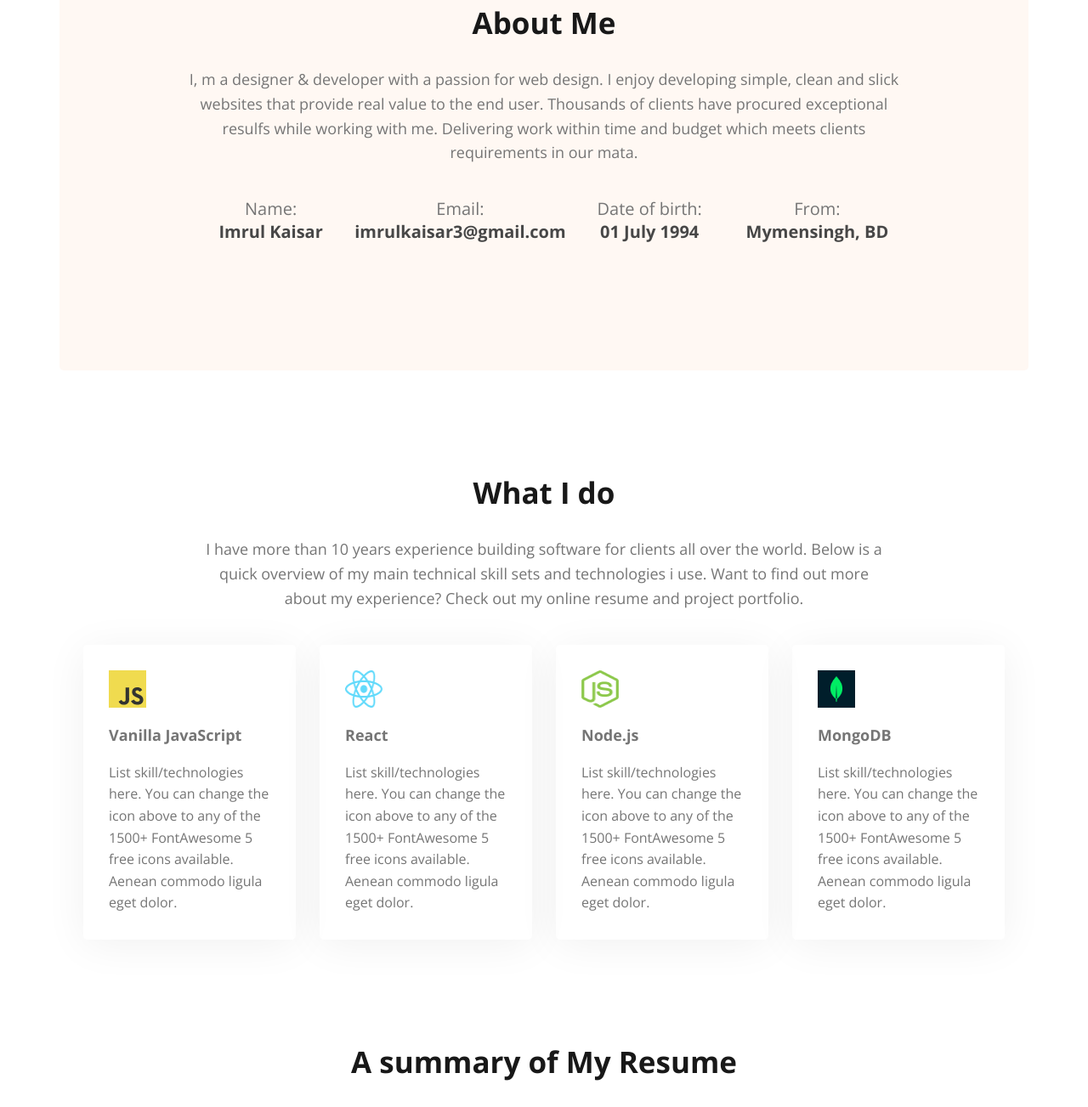
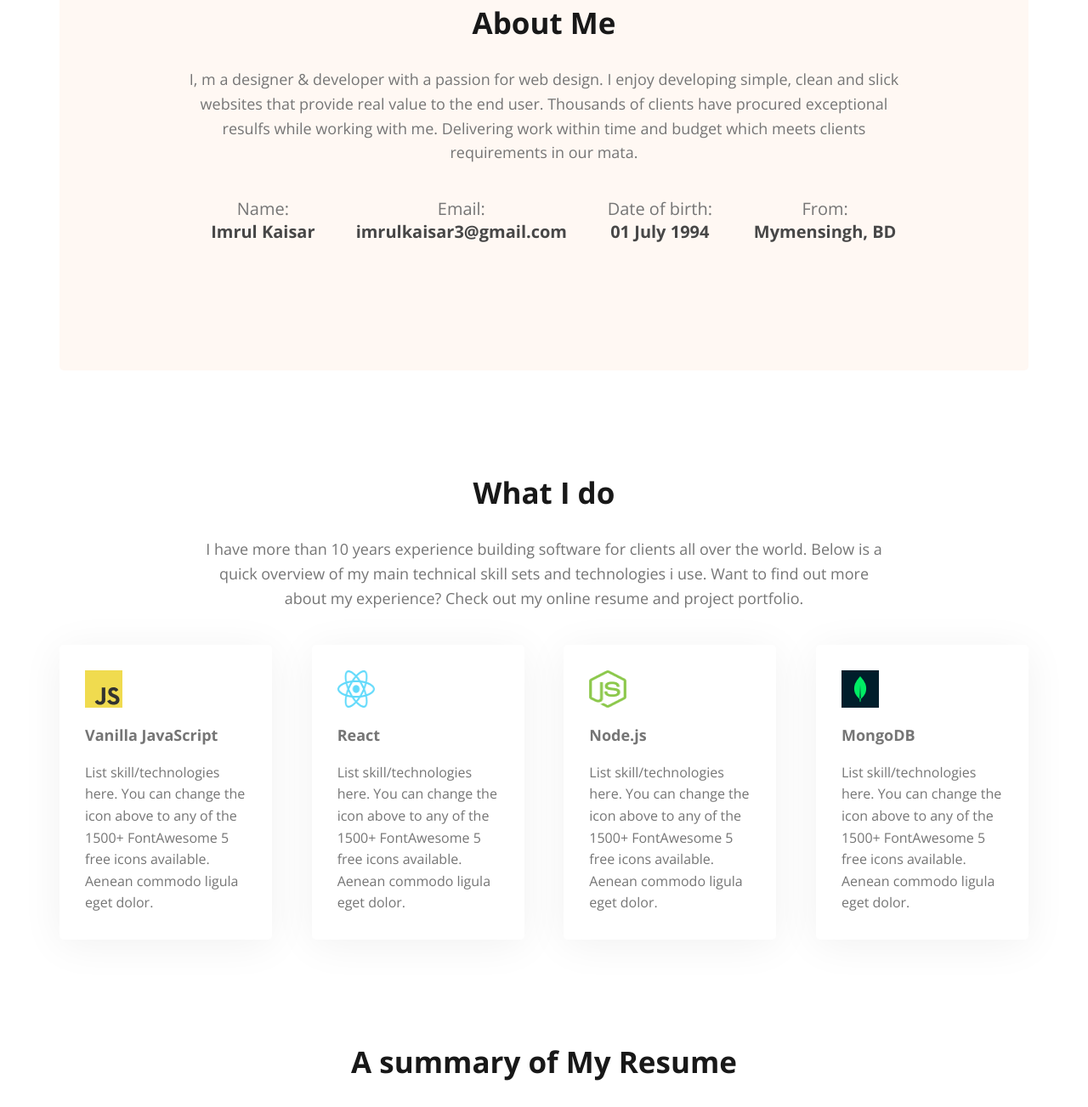
Before and after one commit to imrulkaisar/webdeveloper_portfolio, a plain HTML site: page index.html in a window 1280 px wide. Shown: the part 1096-2399 px from the top of the page at 85% size. Drawn offline with nearby package versions, Linux system fonts and the light colour scheme.

Commit message:
After discussion with coursemates

```diff
--- a/index.html
+++ b/index.html
@@ -165,6 +165,7 @@
       </section> <!-- resume section end -->
     </div>
   </main>
+
   <footer class="footer" id="footer">
     <div class="container">
 
@@ -193,6 +194,6 @@
       </div> <!-- column end -->
 
     </div>
-  </footer class="container">
+  </footer>
 </body>
 </html>
--- a/style.css
+++ b/style.css
@@ -77,7 +77,7 @@ section {
 /* Header Styles */
 header {
   padding: 30px 0 200px;
-  height: max(100vh, 700px);
+  height: min(100vh, 800px);
   background-color: var(--bg-color);
   background-image: url("images/hardy.png"), url("images/header_bg.png"), url("images/developer.png");
   background-repeat: no-repeat;
@@ -161,12 +161,14 @@ section.about {
 .about .info-set {
   display: flex;
   justify-content: space-evenly;
+  flex-wrap: wrap;
   text-align: center;
   font-size: 20px;
   padding-top: 20px;
+  gap: 20px;
 }
 .info-set .info {
-  flex-basis: 250px;
+  flex-basis: 170px;
 }
 .info-set .info .description {
   font-weight: 700;
@@ -182,7 +184,9 @@ section.skills p {
 }
 .skills .skill-set {
   display: flex;
-  justify-content: space-evenly;
+  justify-content: space-between;
+  gap: 30px;
+  flex-wrap: wrap;
   margin-top: 40px;
 }
 .skill-set .skill {
```
